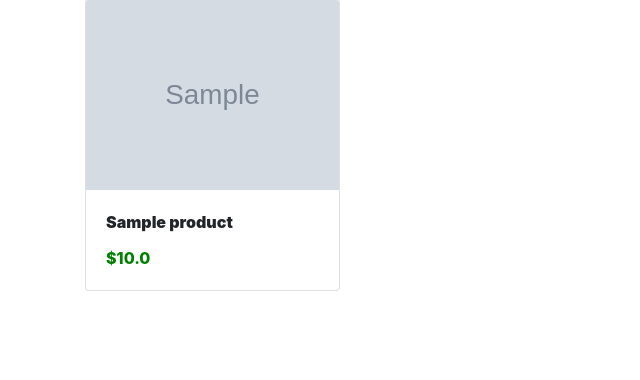
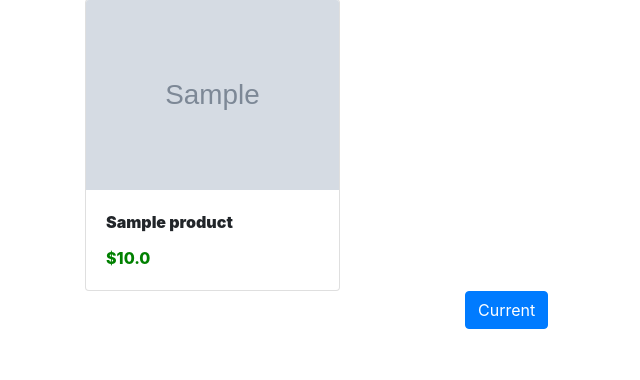
Before and after one commit to ValentinPrajica/ecom, a Django app: page / in a window 1280 px wide. Shown: the part 81-461 px from the top of the page, without its empty margins (0-640 px from the left). Run offline with Django 4.2, Linux system fonts and the light colour scheme; tables that the repository leaves empty hold one stand-in row (values such as "Sample post"); grey boxes marked "Sample" are stand-in pictures; some libraries are stand-ins or nearby versions.

Commit message:
add pagination

```diff
--- a/ecomsite/shop/templates/shop/index.html
+++ b/ecomsite/shop/templates/shop/index.html
@@ -45,6 +45,30 @@
             </div>
             {% endfor %}
         </div>
+
+
+        <div class="row">
+            <div class="col-md-3 offset-md-4">
+                <ul class="pagination">
+                   {% if product_objects.has_previous %}
+                        <li class="page-item">
+                            <a class="page-link" href="?page={{ product_objects.previous_page_number }}">Previous</a>
+                        </li>
+                   {% endif %}
+
+                    <li class="page-item active">
+                        <a class="page-link" href="?page={{ product_objects.number }}">Current</a>
+                    </li>
+
+                   {% if product_objects.has_next %}
+                    <li class="page-item">
+                    <a class="page-link" href="?page={{ product_objects.next_page_number }}">Next</a>
+                    </li>
+                   {% endif %}
+                </ul>
+            </div>
+        </div>
+
     </div>
 </body>
 </html>
--- a/ecomsite/shop/views.py
+++ b/ecomsite/shop/views.py
@@ -1,10 +1,19 @@
 from django.shortcuts import render
 from .models import Products
+from django.core.paginator import Paginator
 # Create your views here.
 
 def index(request):
     product_objects = Products.objects.all()
+
+    #search code
     item_name = request.GET.get('item_name')
     if item_name != '' and item_name is not None:
         product_objects = product_objects.filter(title__icontains=item_name)
+
+    #paginator code
+    paginator = Paginator(product_objects,4)
+    page = request.GET.get('page')
+    product_objects = paginator.get_page(page)
+
     return render(request,'shop/index.html',{'product_objects':product_objects})
```
